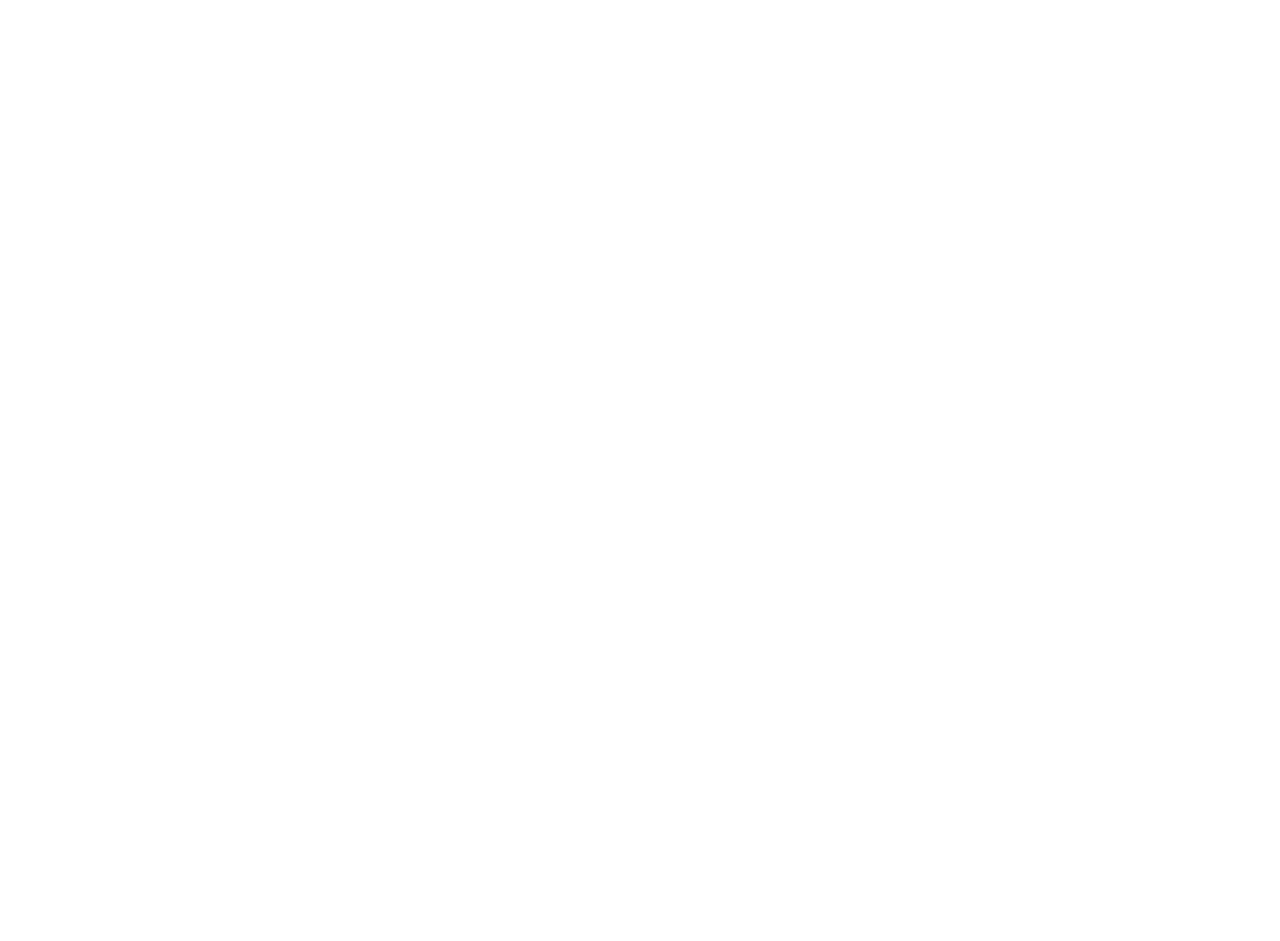
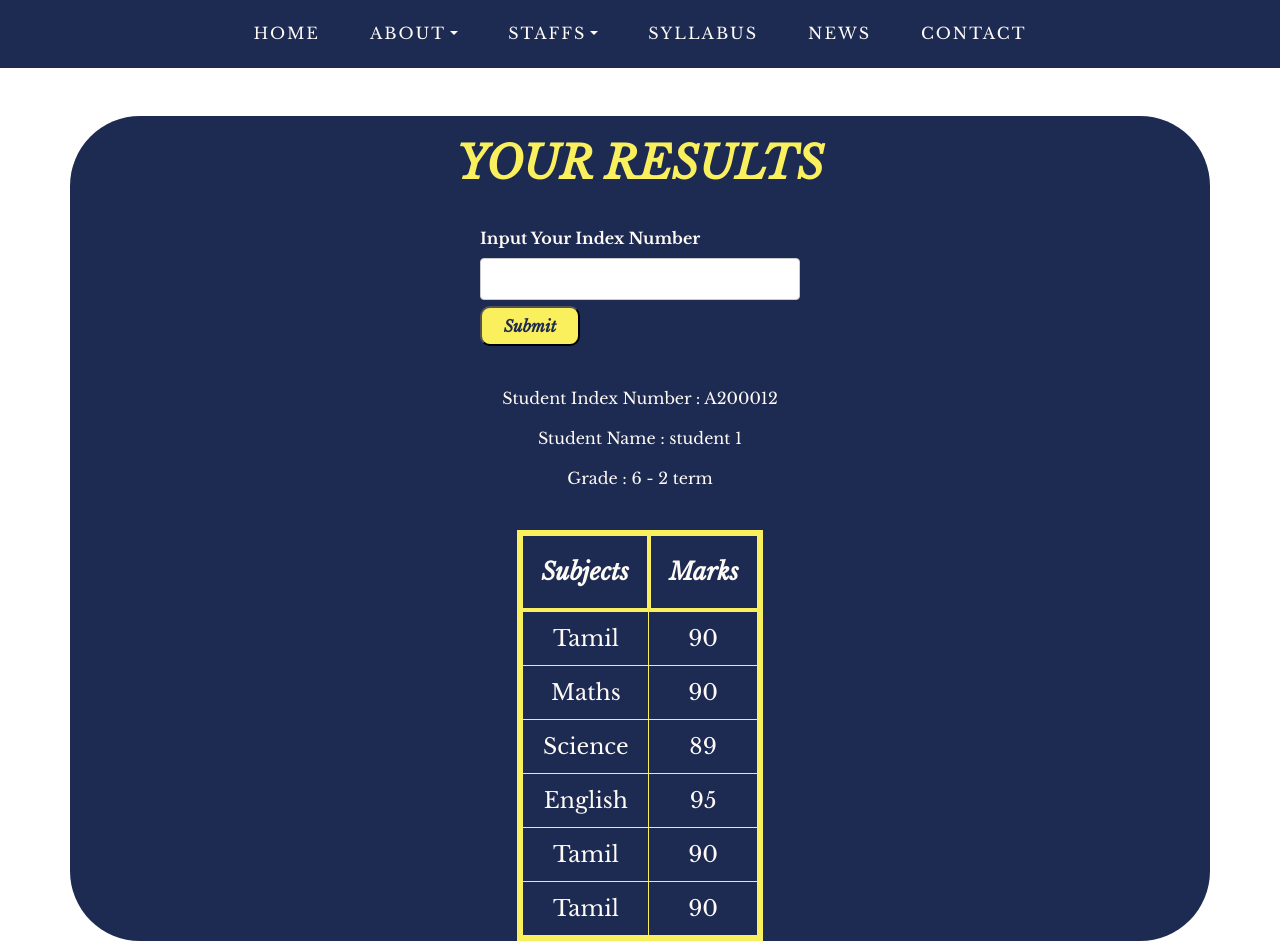
Before and after one commit to Thenujan-V/school_management_system, a React (Create React App) app in the folder frontend/: page /results in a window 1280 px wide. Before the commit this address had no page. Before the commit the page ends 800 px from the top, so only its background shows below. Built offline with nearby package versions, Linux system fonts and the light colour scheme.

Commit message:
result page and downloads page

```diff
--- a/frontend/src/App.js
+++ b/frontend/src/App.js
@@ -1,12 +1,16 @@
 import React from 'react'
 import Home from './Pages/Home'
 import { Route, Routes } from 'react-router-dom'
+import Downloads from './Pages/Downloads'
+import Results from './Pages/Results'
 
 const App = () => {
   return (
     <>
       <Routes>
         <Route path='/' element={<Home />}/>
+        <Route path='/downloads' element={<Downloads />}/>
+        <Route path='/results' element={<Results />}/>
       </Routes>
     </>
   )
--- a/frontend/src/Components/HomeIndex.jsx
+++ b/frontend/src/Components/HomeIndex.jsx
@@ -27,9 +27,9 @@
         </button>
     </div>
     <div id='educates'>
-        <div id='download'><Link id='link'>Downloads</Link></div>
-        <div id='result'><Link id='link'>Exam Result 6-9</Link></div>
-        <div id='exam'><Link id='link'>Exam Result 10-11</Link></div>
+        <div id='download'><Link id='link' to='/downloads'>Downloads</Link></div>
+        <div id='result'><Link id='link' to='results'>Exam Result 6-9</Link></div>
+        <div id='exam'><Link id='link' to='results'>Exam Result 10-11</Link></div>
     </div>
     </>
   )
--- /dev/null
+++ b/frontend/src/Components/ResultTable.jsx
@@ -0,0 +1,57 @@
+import React, { useEffect, useState } from 'react'
+import { resultTable } from './Styles/Index'
+
+const ResultTable = () => {
+    const results = [
+        {'student_name' : 'student 1', 'index_no' : 'A200012', 'grade':'6', 'term':'2', 'maths' : '90', 'science' : '89', 'tamil' : '90', 'english' : '95'}
+    ]
+    const [apiResult,setApiResult] = useState('')
+
+  return (
+    <div className='results'>
+        <div className="details">
+            <p>Student Index Number : {results[0].index_no}</p>
+            <p>Student Name : {results[0].student_name}</p>
+            <p>Grade : {results[0].grade} - {results[0].term} term</p>
+        </div>
+        <div className="results">
+            <table>
+                <thead>
+                    <tr>
+                        <th>Subjects</th>
+                        <th>Marks</th>
+                    </tr>
+                </thead>
+                <tbody>
+                    <tr>
+                        <td>Tamil</td>
+                        <td>{results[0].tamil}</td>
+                    </tr>
+                    <tr>
+                        <td>Maths</td>
+                        <td>{results[0].maths}</td>
+                    </tr>
+                    <tr>
+                        <td>Science</td>
+                        <td>{results[0].science}</td>
+                    </tr>
+                    <tr>
+                        <td>English</td>
+                        <td>{results[0].english}</td>
+                    </tr>
+                    <tr>
+                        <td>Tamil</td>
+                        <td>{results[0].tamil}</td>
+                    </tr>
+                    <tr>
+                        <td>Tamil</td>
+                        <td>{results[0].tamil}</td>
+                    </tr>
+                </tbody>
+            </table>
+        </div>
+    </div>
+  )
+}
+
+export default ResultTable
--- /dev/null
+++ b/frontend/src/Components/Styles/Downloads.scss
@@ -0,0 +1,50 @@
+#downloads{
+    background-color: var(--blue);
+    border-radius: 60px;
+    margin-top: 35px;
+    h1{
+        font-family: "Libre Baskerville", serif;
+        color: var(--yellow);
+        font-style: italic;
+        font-weight: bold;
+        text-align: center;
+        text-transform: uppercase;
+        padding-top: 30px;
+    }
+    .grades{
+        margin-top: 40px;
+        justify-content: center;
+
+        .grade{
+            width: 15vw;
+            height: 30vh;
+            margin: 20px;
+            border: 3px solid var(--orange);
+            border-radius: 20px;
+            display: flex;
+            flex-direction: column;
+            align-items: center;
+            justify-content: center;
+            color: var(--yellow);
+            transition: .9s;
+            text-decoration: none;
+
+
+            #FontAwesomeIcon{
+                font-size: 60px;
+            }
+            p{
+                margin-top: 30px;
+                font-size: 26px;
+                font-style: italic;
+                font-weight: bold;
+            }
+        }
+        .grade:hover{
+            background-color: var(--orange);
+            color: var(--yellow);
+            transform:scale(1.1);
+        }
+
+    }
+}
--- a/frontend/src/Components/Styles/Global.scss
+++ b/frontend/src/Components/Styles/Global.scss
@@ -3,6 +3,7 @@
     --yellow:#FAEF5D;
     --blue:#1D2B53;
     --white:#FEFAF6;
+    --orange:#F97300;
     --opacityWhite:rgba(254, 250, 246, 0.4)
 
 }
--- a/frontend/src/Components/Styles/Index.js
+++ b/frontend/src/Components/Styles/Index.js
@@ -6,5 +6,8 @@
 import homeNews from './HomeNews.scss'
 import map from './Map.scss'
 import signin from './Signin.scss'
+import downloads from './Downloads.scss'
+import result from './Result.scss'
+import resultTable from './ResultTable.scss'
 
-export {navbar, global, homeIndex, homeAbout, noticeBoard, homeNews, map, signin}
+export {navbar, global, homeIndex, homeAbout, noticeBoard, homeNews, map, signin, downloads, result, resultTable}
--- /dev/null
+++ b/frontend/src/Components/Styles/Result.scss
@@ -0,0 +1,65 @@
+.results-input{
+    background-color: var(--blue);
+    min-height: 90vh;
+    margin-top: 40px;
+    border-radius: 70px;
+    font-family: "Libre Baskerville", serif;
+
+    h2{
+        margin-bottom: 1rem;
+        font-size: 45px;
+        color: var(--yellow);
+        font-style: italic;
+        font-weight: bold;
+        padding-top: 20px;
+        text-transform: uppercase;
+        text-align: center;
+    }
+    .input{
+        display: flex;
+        justify-content: center;
+
+        .form-group {
+            width: 25vw;
+            margin-bottom: 1rem;
+            text-align: left;
+            height: 5vw;
+            margin-top: 20px;
+        }
+
+        .form-group label {
+            display: block;
+            margin-bottom: 0.5rem;
+            font-weight: bold;
+            color: var(--white);
+        }
+
+        input {
+            width: 100%;
+            padding: 0.5rem;
+            border: 1px solid #ccc;
+            border-radius: 4px;
+        }
+
+        input.error {
+            border-color: red;
+        }
+
+        .error-text {
+            color: red;
+            font-size: 0.875rem;
+        }
+        button{
+            background-color: var(--yellow);
+            width: 100px;
+            height: 40px;
+            border-radius: 10px;
+            color: var(--blue);
+            font-style: italic;
+            font-weight: bold;
+        }
+        button:hover{
+            background-color:var(--orange);
+        }
+    }
+}
--- /dev/null
+++ b/frontend/src/Components/Styles/ResultTable.scss
@@ -0,0 +1,39 @@
+.results{
+    text-align: center;
+    margin-top: 40px;
+
+    .details{
+        p{
+            color: var(--white);
+        }
+    }
+    .results{
+        display: flex;
+        justify-content: center;
+
+        table{
+            border: 6px solid var(--yellow);
+
+            thead{
+                th{
+                     font-family: "Libre Baskerville", serif;
+                    border:4px solid var(--yellow);
+                    font-style: italic;
+                    font-weight: bold;
+                    font-size: 24px;
+                    padding: 18px;
+                    color:var(--white);
+                }
+            }
+            tbody{
+                td{
+                    border: 1px solid var(--yellow);
+                    font-family: "Libre Baskerville", serif;
+                    font-size: 22px;
+                    padding: 10px;
+                    color: var(--white);
+                }
+            }
+        }
+    }
+}
--- /dev/null
+++ b/frontend/src/Pages/Downloads.jsx
@@ -0,0 +1,46 @@
+import React from 'react'
+import Navbar from '../Components/Navbar'
+import { FontAwesomeIcon } from '@fortawesome/react-fontawesome';
+import { faFileLines } from '@fortawesome/free-solid-svg-icons';
+import { downloads } from '../Components/Styles/Index';
+import { Link } from 'react-router-dom';
+
+const Downloads = () => {
+  return (
+    <>
+        <Navbar />
+        <div className='container' id='downloads'>
+            <h1>syllabus Meterials</h1>
+            <div className='row grades'>
+                <Link className='col-lg-3 grade'>
+                    <FontAwesomeIcon icon={faFileLines} id='FontAwesomeIcon'/>
+                    <p>Grade 6</p>
+                </Link>
+                <Link className='col-lg-3 grade'>
+                    <FontAwesomeIcon icon={faFileLines} id='FontAwesomeIcon'/>
+                    <p>Grade 7</p>
+                </Link>
+                <Link className='col-lg-3 grade'>
+                    <FontAwesomeIcon icon={faFileLines} id='FontAwesomeIcon'/>
+                    <p>Grade 8</p>
+                </Link>
+                <Link className='col-lg-3 grade'>
+                    <FontAwesomeIcon icon={faFileLines} id='FontAwesomeIcon'/>
+                    <p>Grade 9</p>
+                </Link>
+                <Link className='col-lg-3 grade'>
+                    <FontAwesomeIcon icon={faFileLines} id='FontAwesomeIcon'/>
+                    <p>Grade 10</p>
+                </Link>
+                <Link className='col-lg-3   grade'>
+                    <FontAwesomeIcon icon={faFileLines} id='FontAwesomeIcon'/>
+                    <p>Grade 11</p>
+                </Link>
+            </div>
+
+        </div>
+    </>
+  )
+}
+
+export default Downloads
--- /dev/null
+++ b/frontend/src/Pages/Results.jsx
@@ -0,0 +1,57 @@
+import React, { useState } from 'react'
+import Navbar from '../Components/Navbar'
+import ResultTable from '../Components/ResultTable'
+
+const Results = () => {
+    const [indexNo, setIndexNo] = useState('')
+    const [errors, setErrors] = useState({})
+
+
+    const validate = () => {
+        const newError = {}
+        if(!indexNo){
+            newError.indexNo = "Index number is require"
+        }
+        setErrors(newError)
+        console.log('ee : ',newError)
+        return Object.keys(newError).length === 0
+    }
+
+    const handleSubmit = (e) => {
+        e.preventDefault()
+
+        if(validate()){
+            console.log('in:',indexNo);
+        }
+        else{
+            console.log('no:');
+
+        }
+    }
+  return (
+    <>
+        <Navbar />
+        <div className="container results-input">
+            <h2>Your Results</h2>
+            <div className="input">
+                <form onSubmit={handleSubmit}>
+                    <div className='form-group'>
+                        <label htmlFor="index">Input Your Index Number</label>
+                        <input
+                            type="text"
+                            id='indexInput'
+                            name='index'
+                            value={indexNo}
+                            onChange={(e) => setIndexNo(e.target.value)}/>
+                            <p>{errors.indexNo}  </p>
+                    </div>
+                    <button type='submit'>Submit</button>
+                </form>
+            </div>
+            <ResultTable />
+        </div>
+    </>
+  )
+}
+
+export default Results
```
